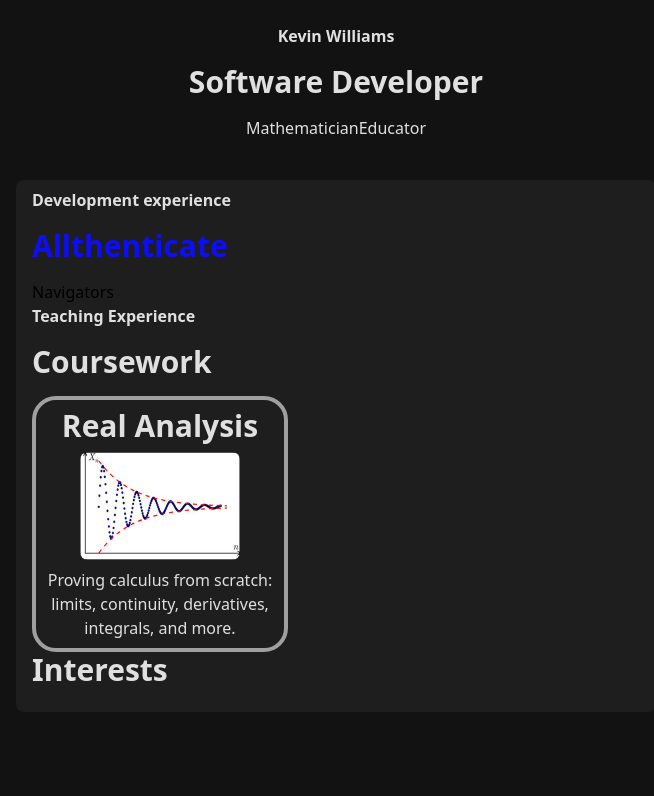
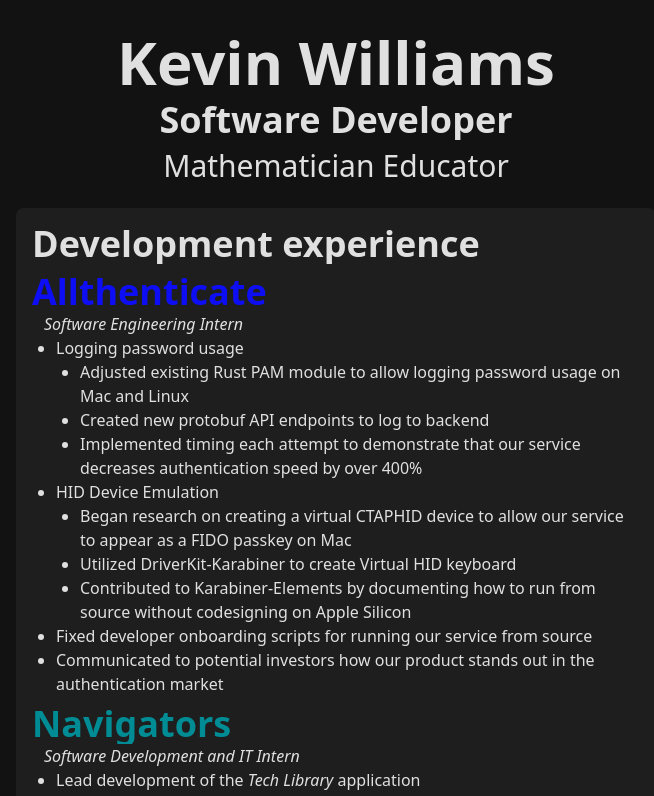
Before and after one commit to KingArth0r/me, a React (Vite) app: page / in a window 1280 px wide. Shown: the top 796 px of the page, without its empty margins (304-958 px from the left). Built offline with nearby package versions, Linux system fonts and the light colour scheme.

Commit message:
add internship information and fix dynamic coloring

```diff
--- a/src/components/Body.jsx
+++ b/src/components/Body.jsx
@@ -117,25 +117,71 @@
     return (
         <div className="flex flex-row justify-center">
             <div className="flex flex-col justify-start items-start bg-secondary-bg p-2 px-4 rounded-lg w-1/2">
-                <WaveText text={"Development experience"} size={'4'} weight={'semibold'}/>
-                <a className={`relative
-                    inline-block
-                    text-3xl font-semibold mb-4
-                    text-transparent
-                    bg-gradient-to-r
-                    from-allthenticate-blue via-allthenticate-blue to-allthenticate-blue
-                    bg-[length:200%_100%] bg-left bg-clip-text
-                    transition-all duration-300
-                    hover:from-allthenticate-blue hover:via-allthenticate-blue hover:to-allthenticate-green
-                    hover:bg-right hover:scale-105 hover:cursor-pointer items-start
-                `} href="https://allthenticate.com">Allthenticate</a>
-                <a>Navigators</a>
-                <WaveText text={"Teaching Experience"} size={'4'} weight={'semibold'}/>
-                <WaveText text={"Coursework"} size={'3'} weight={'semibold'}/>
+                <WaveText text={"Development experience"} type={'section'} color={'default'}/>
+
+                <a href="https://allthenticate.com">
+                    <WaveText text={'Allthenticate'} type={'section'} color={'allthenticate'}/>
+                </a>
+
+                <p className="italic text-primary-text mx-3">Software Engineering Intern</p>
+
+                <ul className="text-primary-text pl-6 list-disc">
+                    <li>Logging password usage
+                        <ul className="pl-6 list-disc">
+                            <li>Adjusted existing Rust PAM module to allow logging password usage on Mac and Linux</li>
+                            <li>Created new protobuf API endpoints to log to backend</li>
+                            <li>Implemented timing each attempt to demonstrate that our service decreases authentication speed by over 400%</li>
+                        </ul>
+                    </li>
+
+                    <li>HID Device Emulation
+                        <ul className="pl-6 list-disc">
+                            <li>Began research on creating a virtual CTAPHID device to allow our service to appear as a FIDO passkey on Mac</li>
+                            <li>Utilized DriverKit-Karabiner to create Virtual HID keyboard</li>
+                            <li>Contributed to Karabiner-Elements by documenting how to run from source without codesigning on Apple Silicon</li>
+                        </ul>
+                    </li>
+
+                    <li>Fixed developer onboarding scripts for running our service from source</li>
+
+                    <li>Communicated to potential investors how our product stands out in the authentication market</li>
+                </ul>
+
+                <a href={"https://www.navigators.org"}>
+                    <WaveText text={"Navigators"} type={'section'} color={'navigators'}/>
+                </a>
+
+                <p className="italic text-primary-text mx-3">Software Development and IT Intern</p>
+
+                <ul className="text-primary-text pl-6 list-disc">
+                    <li>
+                        Lead development of the <i>Tech Library</i> application
+                        <ul>
+                            <li>Surveyed users to curate database of commonly borrowed tech equipment</li>
+                            <li>Developed full stack application allowing employees to independently checkout and return items</li>
+                            <li>Created a secure admin dashboard to allow IT department to manage inventory items, review feedback, and check logs</li>
+                        </ul>
+                    </li>
+
+                    <li>
+                        Maintained and tested documentation for new employee computer configuration (Windows, Mac, Linux)
+                    </li>
+
+                    <li>
+                        Created BASH script to help automate organization wide migration from Jamf to Azure
+                    </li>
+                </ul>
+
+                <WaveText text={"Teaching Experience"} type={'section'} color={'default'}/>
+
+                <WaveText text={"Coursework"} type={'section'} color={'default'}/>
+
                 <div className="grid-cols-3">
                     <ProjectIcon title='Real Analysis' image='images/Math521.png' description='Proving calculus from scratch: limits, continuity, derivatives, integrals, and more.'></ProjectIcon>
                 </div>
-                <WaveText text={'Interests'} size={3} weight={'semibold'}/>
+
+                <WaveText text={'Interests'} type={'section'} color={'default'} />
+
             </div>
         </div>
     );
--- a/src/components/Header.jsx
+++ b/src/components/Header.jsx
@@ -4,12 +4,12 @@
     return (
         <div className="flex flex-col p-6 text-primary-text justify-center items-center">
             <div onClick={() => location.reload()}>
-                <WaveText text={'Kevin Williams'} size={5} weight={'semibold'}/>
+                <WaveText text={'Kevin Williams'} type={'title'} color={'default'}/>
             </div>
-            <WaveText text={'Software Developer'} size={3} weight={'semibold'}/>
-            <div className="flex">
-                <WaveText text={'Mathematician'} size={2} weight={'medium'}/>
-                <WaveText text={'Educator'} size={2} weight={'medium'}/>
+            <WaveText text={'Software Developer'} type={'section'} color={'default'}/>
+            <div className="flex gap-2">
+                <WaveText text={'Mathematician'} type={'subsection'} color={'default'} />
+                <WaveText text={'Educator'} type={'subsection'} color={'default'}/>
             </div>
 
         </div>
--- a/src/components/ProjectIcon.jsx
+++ b/src/components/ProjectIcon.jsx
@@ -8,7 +8,7 @@
         border-4 rounded-3xl
         w-64 h-64
         transform transition-transform duration-200 hover:scale-110
-        bg-red-1000 text-primary-text border-secondary-text hover:border-badger-red
+        bg-red-1000 text-primary-text border-secondary-text hover:border-primary-text
         hover:cursor-pointer
         hover:shadow-md
         `}
--- a/src/components/WaveText.jsx
+++ b/src/components/WaveText.jsx
@@ -1,13 +1,26 @@
-function WaveText({text, size, weight}) {
-    const classString = `relative
-        inline-block
-        text-${size}xl font-${weight} mb-4
+function WaveText({text, type, color}) {
+    const colorVariants = {
+        default:
+            `from-primary-text via-primary-text to-secondary-text
+            hover:from-primary-text hover:via-secondary-text hover:to-primary-text`,
+        allthenticate:
+            `from-allthenticate-blue via-allthenticate-blue to-allthenticate-blue
+            hover:allthenticate-blue hover:via-allthenticate-blue hover:to-allthenticate-green`,
+        navigators:
+            `from-nav-blue via-nav-blue to-nav-blue
+            hover:from-nav-blue hover:via-nav-blue hover:to-nav-yellow`,
+    }
+    const textType = {
+        title: 'text-6xl font-semibold',
+        section: 'text-4xl font-semibold',
+        subsection: 'text-3xl font-medium'
+    }
+    const classString = `relative inline-block mt-2
+        ${textType[type]} ${colorVariants[color]}
         text-transparent
         bg-gradient-to-r
-        from-primary-text via-primary-text to-primary-text
         bg-[length:200%_100%] bg-left bg-clip-text
         transition-all duration-300
-        hover:from-badger-red hover:via-badger-red hover:to-primary-text
         hover:bg-right hover:scale-105 hover:cursor-pointer items-start
     `
     return(
--- a/tailwind.config.js
+++ b/tailwind.config.js
@@ -24,7 +24,9 @@
         'primary-text': '#e0e0e0',
         'secondary-text': '#a0a0a0',
         'allthenticate-blue': '#0e0ef5',
-        'allthenticate-green': '#09e670'
+        'allthenticate-green': '#09e670',
+        'nav-yellow': '#d19f2a',
+        'nav-blue': '#008c95',
       }
     },
   },
```
